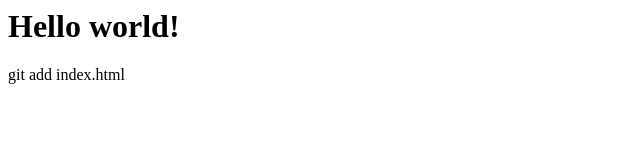
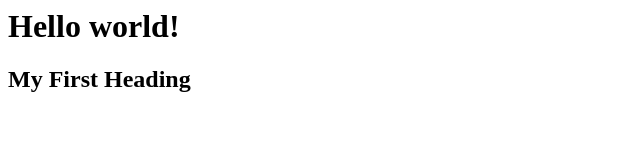
Before and after one commit to DariaFesiun/first-repository, a plain HTML site: page index.html in a window 1280 px wide. Shown: the whole page, without its empty margins (0-640 px from the left). Drawn offline with Linux system fonts and the light colour scheme.

Commit message:
Update index.html

```diff
--- a/index.html
+++ b/index.html
@@ -1,2 +1,2 @@
 <h1>Hello world!</h1>
-git add index.html
+<h2>My First Heading</h2>
```
